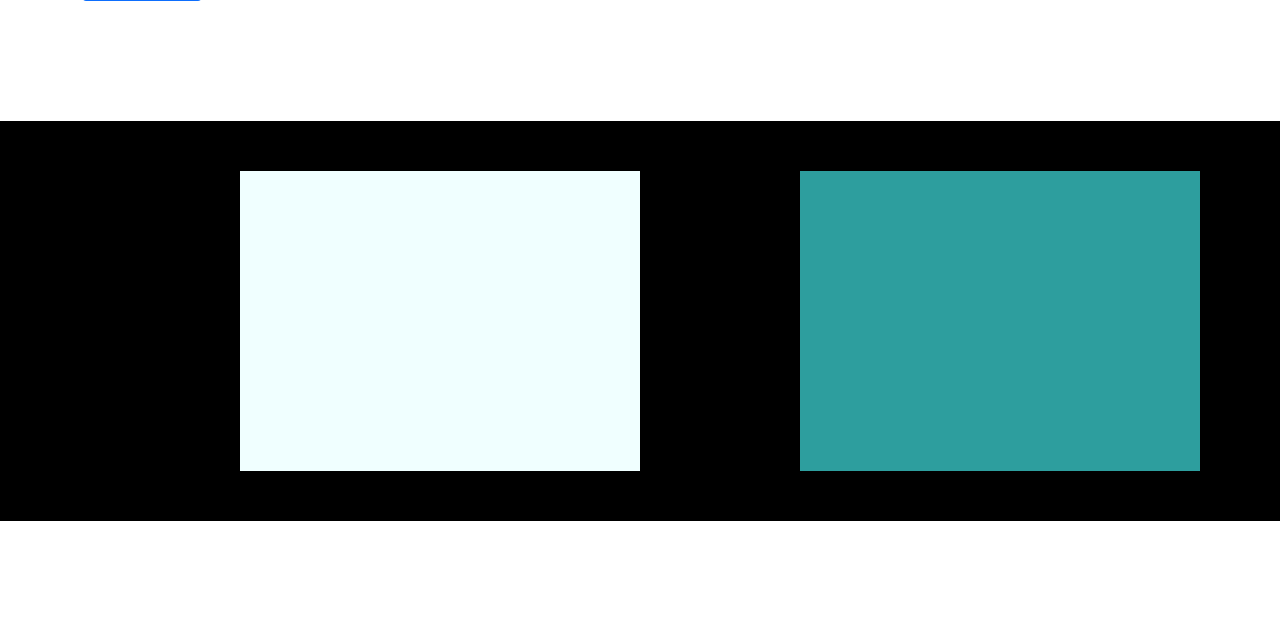
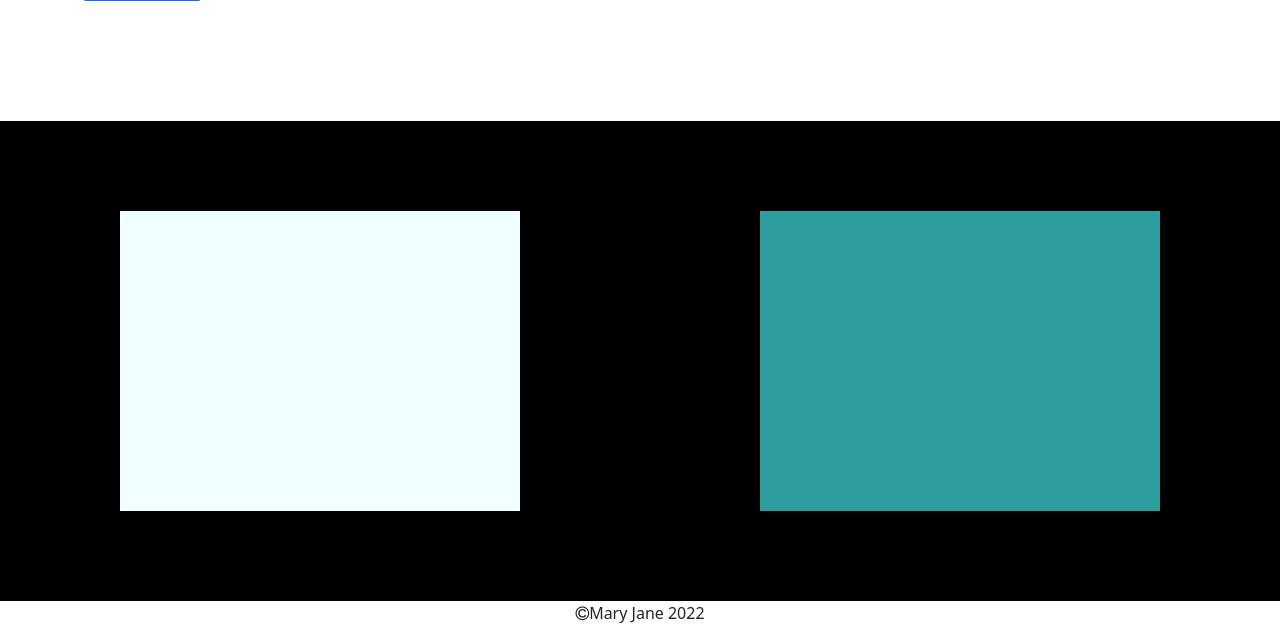
Before and after one commit to Jayson7/mumswhocode-cohort2-python-files, a Django app: page / in a window 1280 px wide. Shown: the part 4066-4691 px from the top of the page. Before the commit the page ends 4587 px from the top, so only its background shows below. Run offline with Django 4.2, Linux system fonts and the light colour scheme; some web fonts are replaced.

Commit message:
django portfolio

```diff
--- a/django portfolio/mary_jane/Templates/index.html
+++ b/django portfolio/mary_jane/Templates/index.html
@@ -278,9 +278,15 @@
 
     <!-- footer -->
     <div class="footer">
-        <div class="footer-wraps"></div>
-        <div class="footer-box1"></div>
-        <div class="footer-box2"></div>
+        <div class="footer-wraps">
+            <div class="footer-box1"></div>
+            <div class="footer-box2"></div>
+        </div>
+        <div class="copyright">
+            <div class="text-center text-dark">
+                <i class="fa fa-copyright" aria-hidden="true"></i>Mary Jane 2022
+            </div>
+        </div>
     </div>
     <!-- footer ends here -->
 </body>
--- a/django portfolio/mary_jane/static/style.css
+++ b/django portfolio/mary_jane/static/style.css
@@ -346,13 +346,23 @@ body {
 
 /* section 5 ends here  */
 
+.footer-wraps {
+    display: flex;
+    flex-wrap: wrap;
+    justify-content: space-around;
+    align-items: center;
+    background-color: black;
+    height: 60vh;
+    width: 100%;
+}
+
 .footer {
     display: flex;
     flex-wrap: wrap;
     justify-content: space-around;
     align-items: center;
-    height: 50vh;
-    background-color: black;
+    height: 100%;
+    flex-direction: column;
     width: 100%;
 }
 
```
